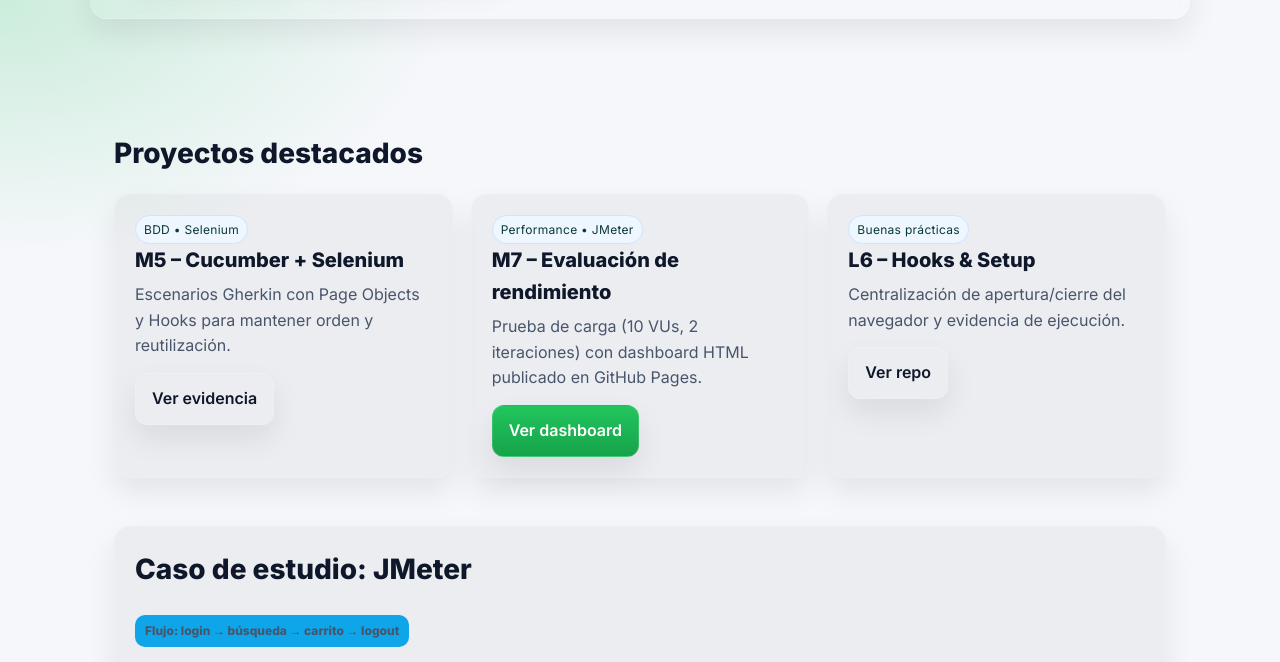
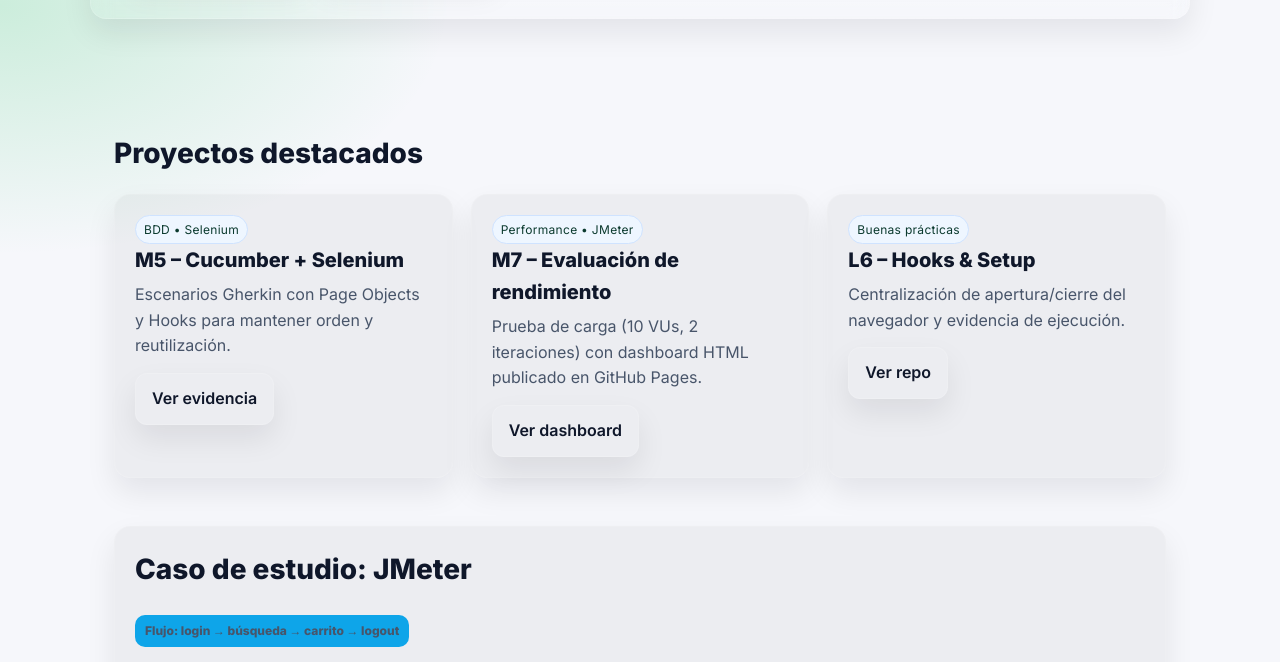
Before and after one commit to PameGutierrez/portafolio-qa-PameGutierrez, a plain HTML site: page index.html in a window 1280 px wide. Shown: the part 370-1032 px from the top of the page. Drawn offline with Linux system fonts and the light colour scheme.

Commit message:
Update index.html

```diff
--- a/index.html
+++ b/index.html
@@ -142,16 +142,18 @@
           <span class="tag">BDD • Selenium</span>
           <h3>M5 – Cucumber + Selenium</h3>
           <p>Escenarios Gherkin con Page Objects y Hooks para mantener orden y reutilización.</p>
-          <a class="btn ghost" target="_blank" href="https://pamegutierrez.github.io/ABP_Modulo5_Escenarios_de_Comportamiento_BDD/">Ver evidencia</a>
+          <a class="btn ghost" target="_blank" href="https://pamegutierrez.github.io/ABP_Modulo5_Escenarios_de_Comportamiento_BDD/">
+            Ver evidencia
+          </a>
         </article>
         <article class="card">
           <span class="tag">Performance • JMeter</span>
           <h3>M7 – Evaluación de rendimiento</h3>
           <p>Prueba de carga (10 VUs, 2 iteraciones) con dashboard HTML publicado en GitHub Pages.</p>
-<a class="btn" target="_blank"
-   href="https://pamegutierrez.github.io/M7_Evaluacion_Rendimiento_Pame/jmeter-dashboard/index.html">
-  Ver dashboard
-</a>
+            <a class="btn ghost" target="_blank"
+               href="https://pamegutierrez.github.io/M7_Evaluacion_Rendimiento_Pame/jmeter-dashboard/index.html">
+              Ver dashboard
+            </a>
         </article>
         <article class="card">
           <span class="tag">Buenas prácticas</span>
```
